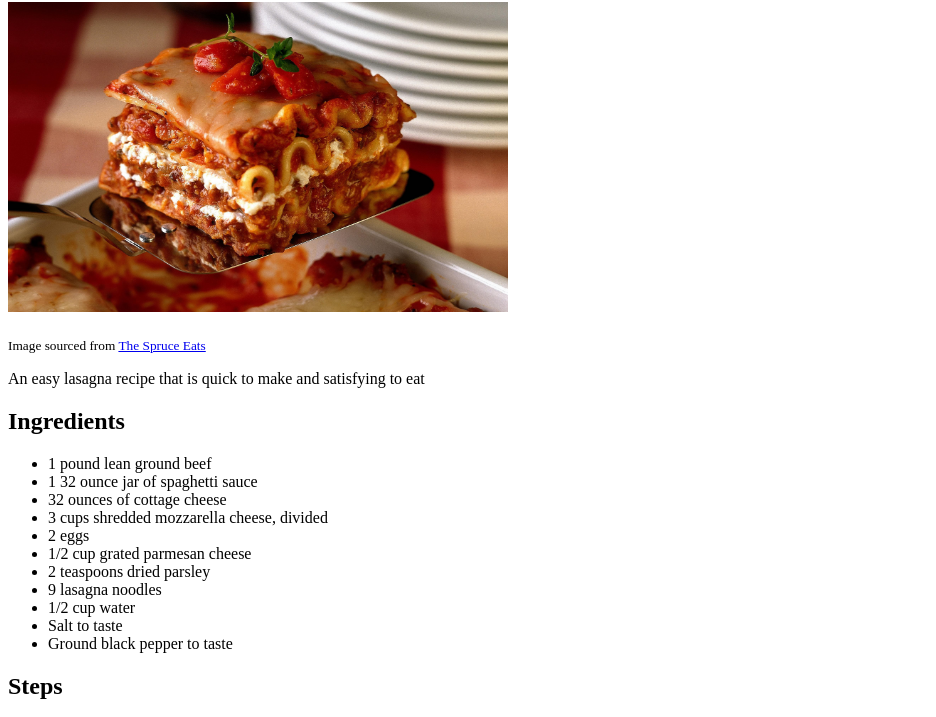
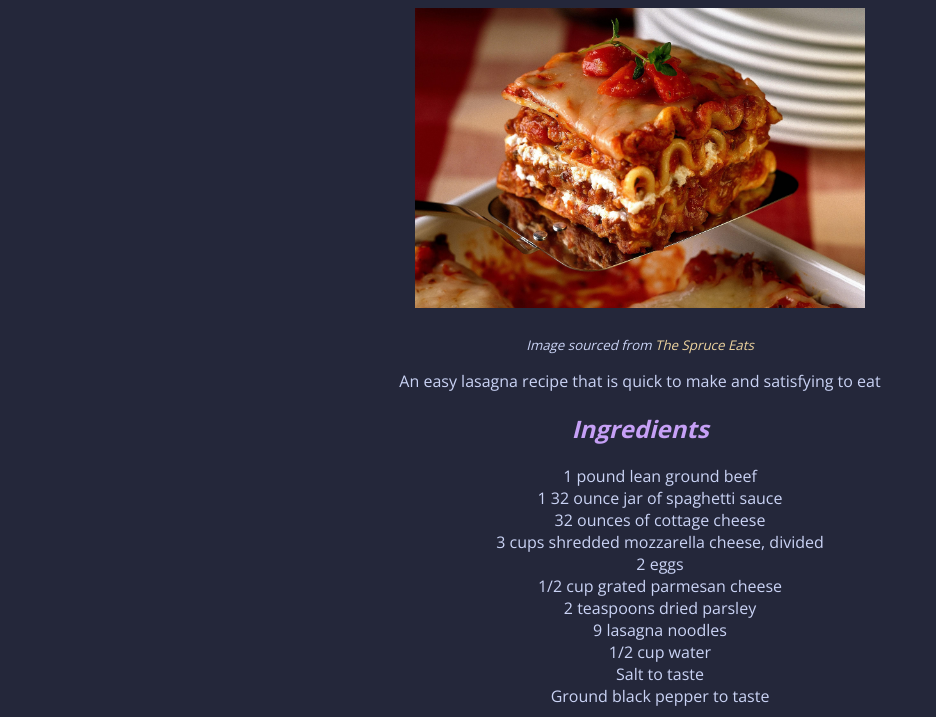
Before and after one commit to rtnm120/odin-recipes, a plain HTML site: page recipes/lasagna.html in a window 1280 px wide. Shown: the part 78-795 px from the top of the page, without its empty margins (0-936 px from the left). Drawn offline with nearby package versions, Linux system fonts and the light colour scheme.

Commit message:
Add CSS styles

```diff
--- /dev/null
+++ b/css/style.css
@@ -0,0 +1,37 @@
+* {
+  font-family: "Open Sans", sans-serif;
+  background-color: #24273a;
+  color: #cad3f5;
+  text-align: center;
+}
+
+h1 {
+  font-weight: bold;
+  color: #a6da95;
+}
+
+h2 {
+  font-style: italic;
+  color: #c6a0f6;
+}
+
+img {
+  height: 300px;
+}
+
+a {
+  color: #eed49f;
+  text-decoration: none;
+}
+
+li {
+  list-style-position: inside;
+}
+
+ul > li {
+  list-style: none;
+}
+
+sub {
+  font-style: italic;
+}
--- a/recipes/lasagna.html
+++ b/recipes/lasagna.html
@@ -3,15 +3,17 @@
   <head>
     <title>Lasagna Recipe</title>
     <meta charset="UTF-8" />
+    <link rel="preconnect" href="https://fonts.googleapis.com" />
+    <link rel="preconnect" href="https://fonts.gstatic.com" crossorigin />
+    <link
+      href="https://fonts.googleapis.com/css2?family=Open+Sans:wght@300;700&display=swap"
+      rel="stylesheet"
+    />
+    <link rel="stylesheet" href="../css/style.css" />
   </head>
   <body>
     <h1>Lasagna Recipe</h1>
-    <img
-      src="../images/lasagna.jpg"
-      alt="Quick and easy lasagna"
-      height="310"
-      width="500"
-    />
+    <img src="../images/lasagna.jpg" alt="Quick and easy lasagna" />
     <p>
       <sub
         >Image sourced from
```
Also changed, not shown: index.html (+7 -0 lines), recipes/pie.html (+7 -0 lines), recipes/sushi.html (+8 -1 lines).
